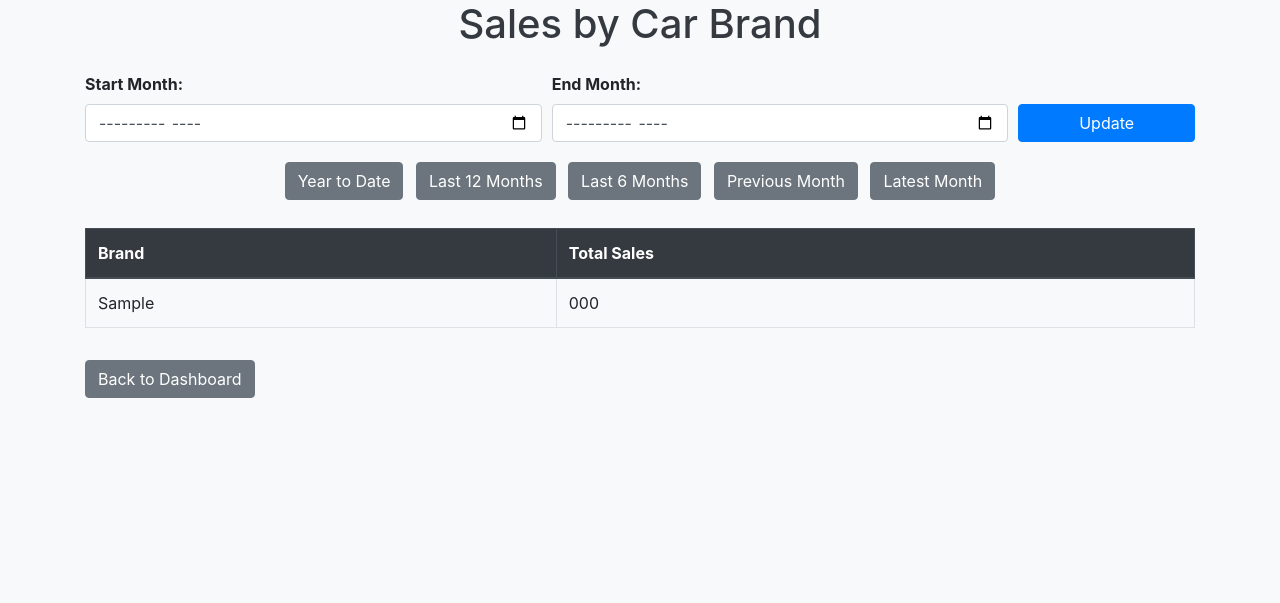
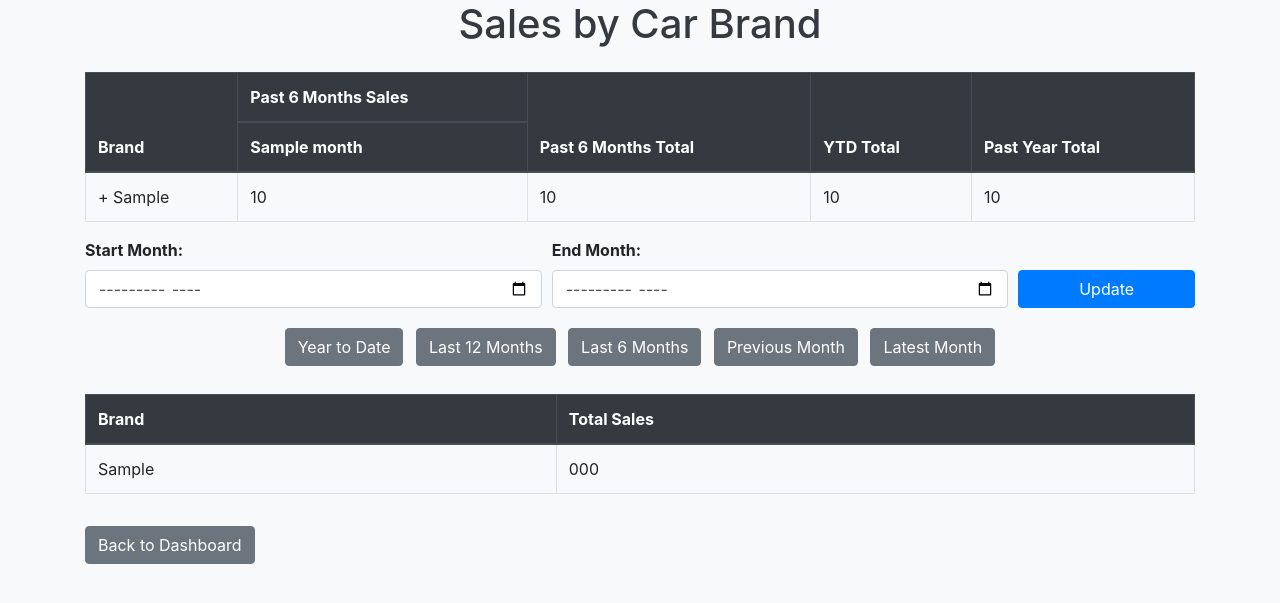
Before and after one commit to theoc-apps/izev-sales, a Flask app: template templates/brand_sales.html in a window 1280 px wide. Shown: the part 56-659 px from the top of the page. Run offline with Flask 3, Linux system fonts and the light colour scheme; the template is opened without the code that fills it: most values are stand-ins (such as "Sample title", 1, 10 or a date in 2020); some libraries are stand-ins or nearby versions.

Commit message:
Further changes to brand_sales

```diff
--- a/server.py
+++ b/server.py
@@ -2,7 +2,7 @@ import pandas as pd
 from flask import Flask, render_template, request, jsonify
 import plotly.express as px
 from datetime import datetime
-from pandas.tseries.offsets import MonthEnd
+from pandas.tseries.offsets import DateOffset
 
 app = Flask(__name__)
 
@@ -132,52 +132,65 @@ def brand_sales():
     # Determine the last available month in the data
     last_available_month = df['Month and Year'].max()
 
+    # Calculate the start dates
+    start_date_6m = last_available_month - DateOffset(months=5)
+    start_date_ytd = datetime(last_available_month.year, 1, 1)
+    start_date_1y = last_available_month - DateOffset(years=1) + DateOffset(days=1)
+
+    # Prepare the past 6 months list
+    months_list = pd.date_range(start=start_date_6m, end=last_available_month, freq='MS')
+
+    # Filter data for the different periods
+    df_6m = df[(df['Month and Year'] >= start_date_6m) & (df['Month and Year'] <= last_available_month)]
+    df_ytd = df[(df['Month and Year'] >= start_date_ytd) & (df['Month and Year'] <= last_available_month)]
+    df_1y = df[(df['Month and Year'] >= start_date_1y) & (df['Month and Year'] <= last_available_month)]
+
+    # Prepare brand data
+    # Sum sales per brand per month for the past 6 months
+    brand_monthly_sales = df_6m.groupby(['Vehicle Make', df_6m['Month and Year'].dt.to_period('M')])['Number of Cars'].sum().unstack(fill_value=0)
+    # Add total columns
+    brand_monthly_sales['Past 6 Months Total'] = brand_monthly_sales.sum(axis=1)
+    brand_monthly_sales['YTD Total'] = df_ytd.groupby('Vehicle Make')['Number of Cars'].sum()
+    brand_monthly_sales['Past Year Total'] = df_1y.groupby('Vehicle Make')['Number of Cars'].sum()
+    brand_monthly_sales = brand_monthly_sales.fillna(0)
+    brand_monthly_sales = brand_monthly_sales.reset_index()
+
+    # Prepare model data
+    model_monthly_sales = df_6m.groupby(['Vehicle Make', 'Vehicle Model', df_6m['Month and Year'].dt.to_period('M')])['Number of Cars'].sum().unstack(fill_value=0)
+    model_monthly_sales['Past 6 Months Total'] = model_monthly_sales.sum(axis=1)
+    model_monthly_sales['YTD Total'] = df_ytd.groupby(['Vehicle Make', 'Vehicle Model'])['Number of Cars'].sum()
+    model_monthly_sales['Past Year Total'] = df_1y.groupby(['Vehicle Make', 'Vehicle Model'])['Number of Cars'].sum()
+    model_monthly_sales = model_monthly_sales.fillna(0)
+    model_monthly_sales = model_monthly_sales.reset_index()
+
+    # Convert months to string format for display
+    months_str = [month.strftime('%b %Y') for month in months_list]
+    month_periods = [month.to_period('M') for month in months_list]
+
+    # Prepare brand data records
+    brand_data = brand_monthly_sales.to_dict('records')
+
+    # Prepare model data records, organized by brand
+    model_data = {}
+    for _, row in model_monthly_sales.iterrows():
+        brand = row['Vehicle Make']
+        if brand not in model_data:
+            model_data[brand] = []
+        model_data[brand].append(row.to_dict())
+
+    # Pass existing data for the date range form
     if request.method == 'POST':
-        # Retrieve selected dates from the form
-        start_date_str = request.form.get('start_date')
-        end_date_str = request.form.get('end_date')
+        # Existing logic for handling date range filters
+        pass  # Placeholder for your existing code
 
-        try:
-            # Convert to datetime objects; assume 'YYYY-MM' format
-            start_date = pd.to_datetime(start_date_str)
-            end_date = pd.to_datetime(end_date_str) + MonthEnd(0)  # Set to end of the month
-        except Exception as e:
-            # Handle parsing errors
-            print(f"Date parsing error: {e}")
-            # Fallback to default YTD
-            start_date = pd.to_datetime(f"{last_available_month.year}-01")
-            end_date = last_available_month
-    else:
-        # Set default to YTD
-        start_date = pd.to_datetime(f"{last_available_month.year}-01")
-        end_date = last_available_month
+    # Pass required data to the template
+    return render_template('brand_sales.html',
+                           brand_data=brand_data,
+                           model_data=model_data,
+                           months=months_str,
+                           month_periods=month_periods,
+                           last_available_month=last_available_month.strftime('%Y-%m'))
 
-    # Filter data based on date range
-    df_filtered = df[(df['Month and Year'] >= start_date) & (df['Month and Year'] <= end_date)]
-
-    # Total sales per brand
-    df_brand_sales = df_filtered.groupby('Vehicle Make')['Number of Cars'].sum().reset_index()
-
-    # Sales per model per brand
-    df_model_sales = df_filtered.groupby(['Vehicle Make', 'Vehicle Model'])['Number of Cars'].sum().reset_index()
-
-    # Prepare data for rendering
-    brand_sales_data = df_brand_sales.to_dict('records')
-    model_sales_data = {}
-    for brand in df_brand_sales['Vehicle Make']:
-        models = df_model_sales[df_model_sales['Vehicle Make'] == brand][['Vehicle Model', 'Number of Cars']]
-        model_sales_data[brand] = models.to_dict('records')
-
-    # Format dates as 'YYYY-MM' for 'month' input fields
-    start_date_formatted = start_date.strftime('%Y-%m')
-    end_date_formatted = end_date.strftime('%Y-%m')
-
-    return render_template('brand_sales.html',
-                           brand_sales=brand_sales_data,
-                           model_sales=model_sales_data,
-                           start_date=start_date_formatted,
-                           end_date=end_date_formatted,
-                           last_available_month=last_available_month.strftime('%Y-%m'))
 
 if __name__ == '__main__':
     app.run(debug=True)
--- a/templates/brand_sales.html
+++ b/templates/brand_sales.html
@@ -5,6 +5,49 @@
 
 {% block content %}
     <h1 class="mb-4 text-center">Sales by Car Brand</h1>
+    <!-- New table added here -->
+<table class="table table-bordered table-hover">
+    <thead class="thead-dark">
+        <tr>
+            <th rowspan="2">Brand</th>
+            <th colspan="{{ months|length }}">Past 6 Months Sales</th>
+            <th rowspan="2">Past 6 Months Total</th>
+            <th rowspan="2">YTD Total</th>
+            <th rowspan="2">Past Year Total</th>
+        </tr>
+        <tr>
+            {% for month in months %}
+            <th>{{ month }}</th>
+            {% endfor %}
+        </tr>
+    </thead>
+    <tbody>
+        {% for brand in brand_data %}
+        <tr class="brand-row" data-brand="{{ brand['Vehicle Make'] }}">
+            <td><span class="expand-icon">+</span> {{ brand['Vehicle Make'] }}</td>
+            {% for month in month_periods %}
+            <td>{{ brand[month]|int }}</td>
+            {% endfor %}
+            <td>{{ brand['Past 6 Months Total']|int }}</td>
+            <td>{{ brand['YTD Total']|int }}</td>
+            <td>{{ brand['Past Year Total']|int }}</td>
+        </tr>
+        {% if model_data[brand['Vehicle Make']] %}
+            {% for model in model_data[brand['Vehicle Make']] %}
+            <tr class="model-row" data-parent="{{ brand['Vehicle Make'] }}">
+                <td>&nbsp;&nbsp;&nbsp;{{ model['Vehicle Model'] }}</td>
+                {% for month in month_periods %}
+                <td>{{ model[month]|int }}</td>
+                {% endfor %}
+                <td>{{ model['Past 6 Months Total']|int }}</td>
+                <td>{{ model['YTD Total']|int }}</td>
+                <td>{{ model['Past Year Total']|int }}</td>
+            </tr>
+            {% endfor %}
+        {% endif %}
+        {% endfor %}
+    </tbody>
+</table>
     <form method="post" class="mb-4" id="date-form">
         <div class="form-row">
             <div class="form-group col-md-5">
```
